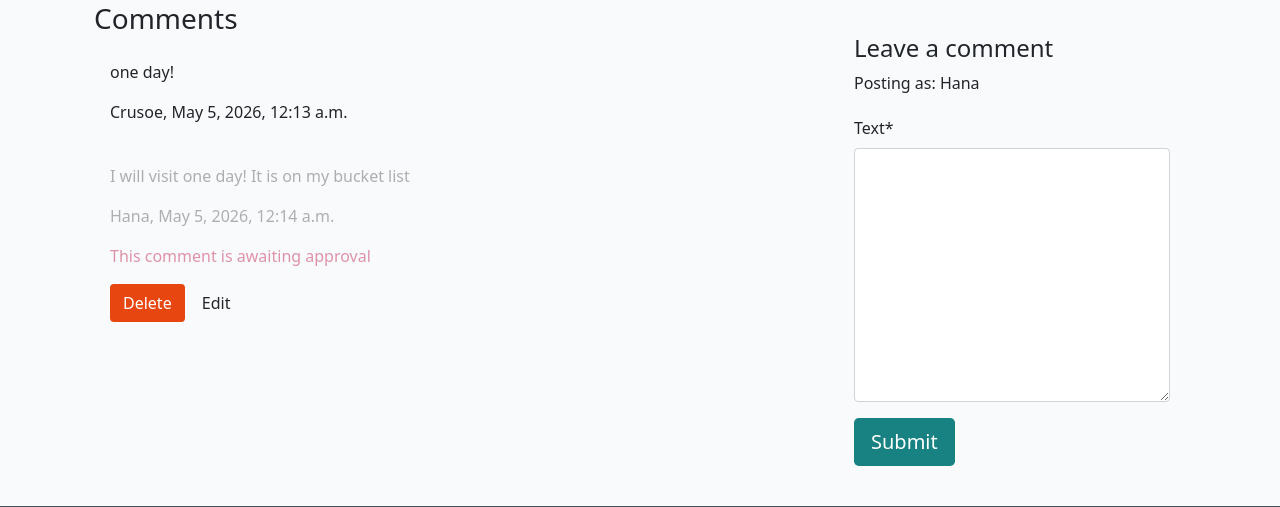
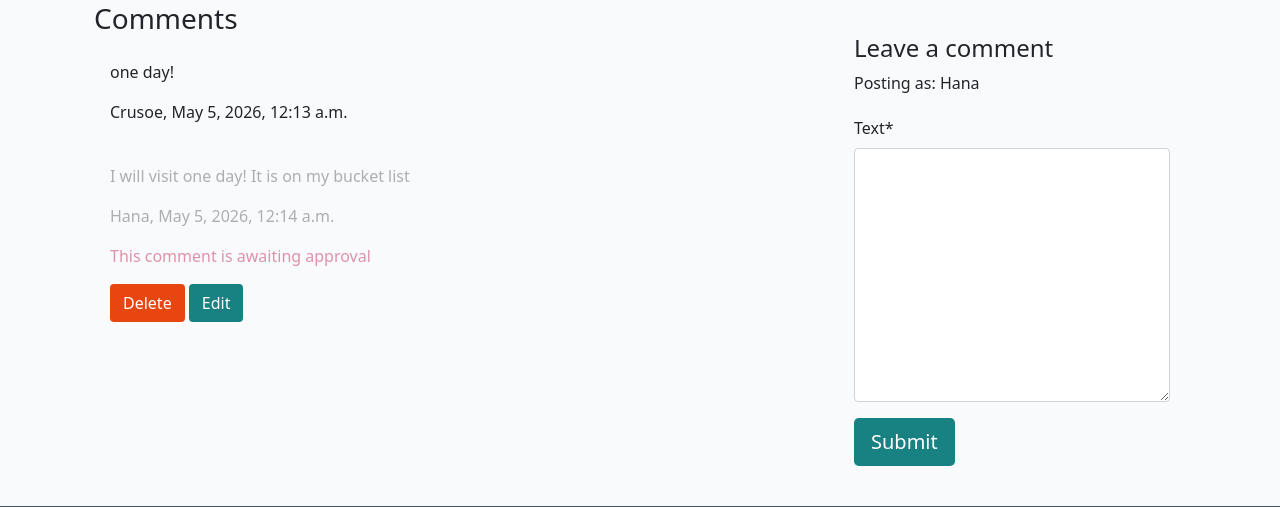
Before and after one commit to Rubina1978/roam-ready, a Django app: page /11/ in a window 1280 px wide. Shown: the part 1184-1691 px from the top of the page. Run offline with Django 4.2, Linux system fonts and the light colour scheme; a user stored in the database is signed in; data comes from the database, SQL or seed files in the repository; both versions use the stored data as it was after the commit; some libraries are stand-ins or nearby versions.

Commit message:
Add CSS to button-edit

```diff
--- a/static/css/style.css
+++ b/static/css/style.css
@@ -112,7 +112,8 @@ body {
 }
 
 .btn-signup,
-.btn-edit-tip {
+.btn-edit-tip,
+.btn-edit {
     background-color: #188181;
     color: #fff;
 }
```
Also changed, not shown: db.sqlite3.
